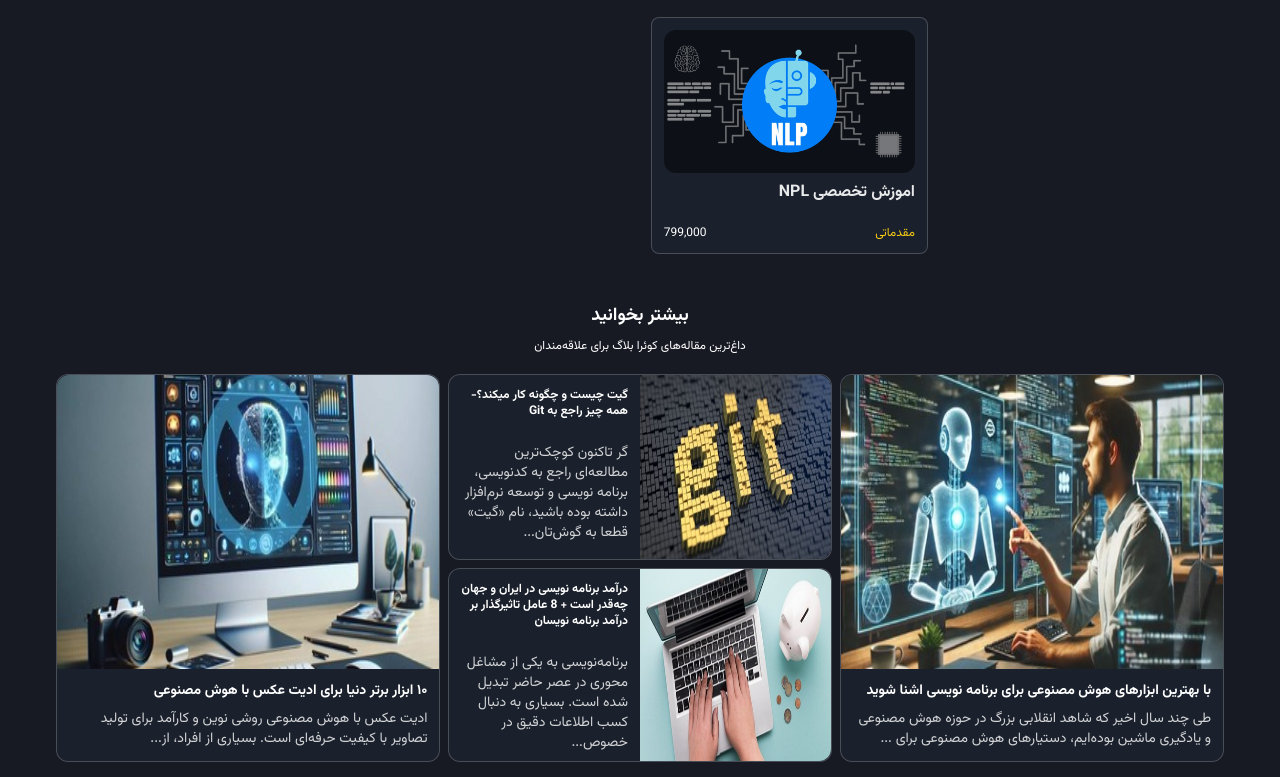
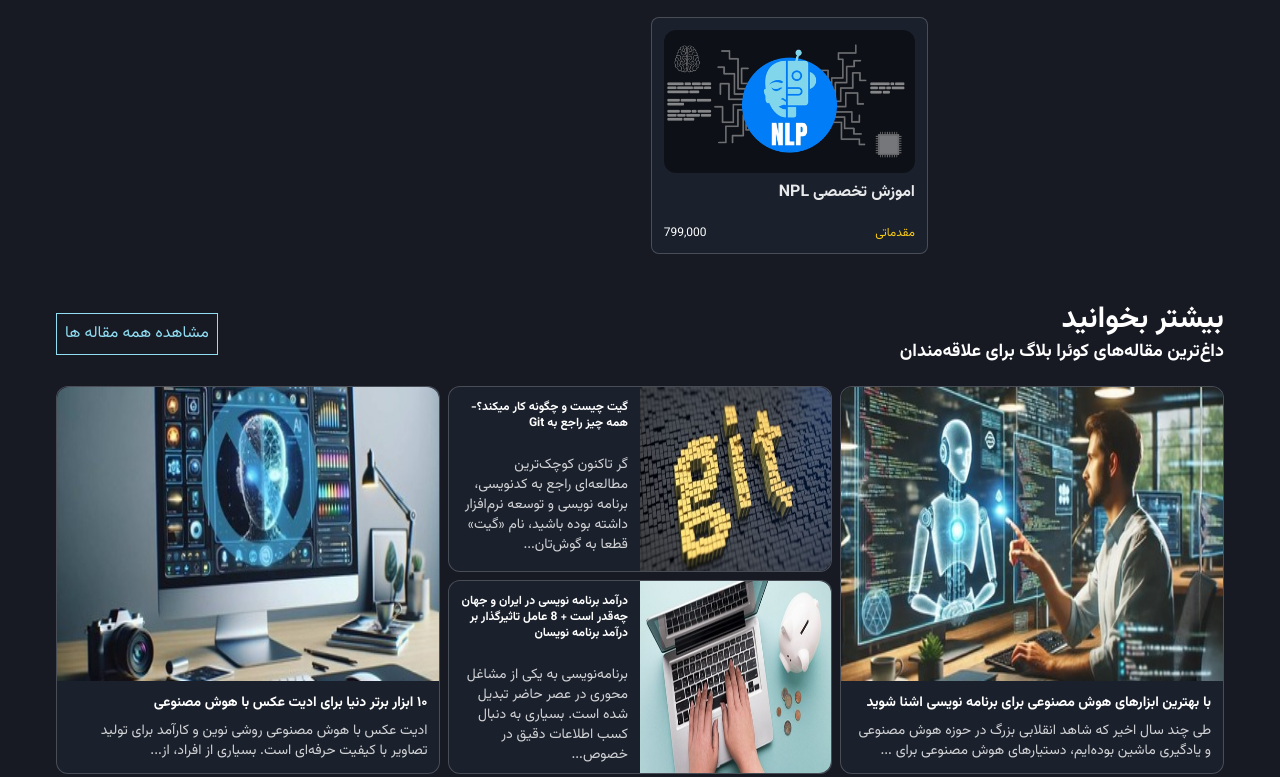
Before and after one commit to al-ire-za/Quera, a website: page index.html in a window 1280 px wide. Shown: the part 1986-2763 px from the top of the page. Drawn offline with Linux system fonts and the light colour scheme.

Commit message:
add buuton all maghale

```diff
--- a/index.html
+++ b/index.html
@@ -336,9 +336,12 @@
         </section>
 
         <section class="container max-w-[1200px] mx-auto flex flex-col px-4 mt-8">
-            <div class="w-full flex flex-col gap-2 mb-5">
-                <h2 class="text-center text-white text-lg font-bold">بیشتر بخوانید</h2>
-                <p class="text-center text-white text-xs">داغ‌ترین مقاله‌های کوئرا بلاگ برای علاقه‌مندان</p>
+            <div class="w-full flex flex-row gap-2 mb-5 items-center justify-center md:justify-between">
+                <div class="">
+                    <h2 class="text-center md:text-right text-white text-lg md:text-3xl font-bold">بیشتر بخوانید</h2>
+                    <p class="text-center md:text-right text-white text-xs md:text-lg md:font-bold">داغ‌ترین مقاله‌های کوئرا بلاگ برای علاقه‌مندان</p>
+                </div>
+                <button class="hidden md:block border border-bg-button text-bg-button p-2 h-3/4 items-center">مشاهده همه مقاله ها</button>
             </div>
 
             <div class="flex flex-col lg:flex-row gap-2">
@@ -379,6 +382,8 @@
                     </div>
                 </div>
 
+                <button class="md:hidden border border-bg-button text-bg-button p-2 h-3/4">مشاهده همه مقاله ها</button>
+
             </div>
         </section>
 
```
Also changed, not shown: style/output.css.
